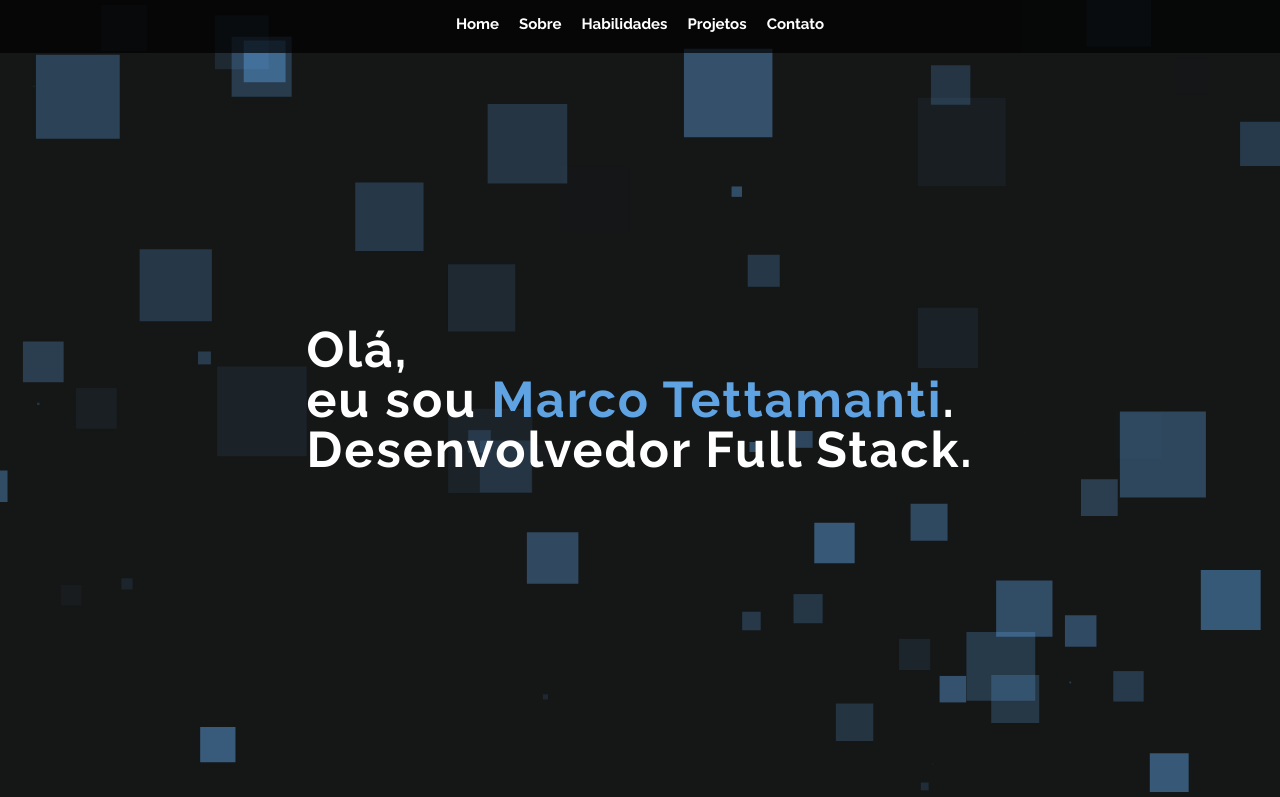
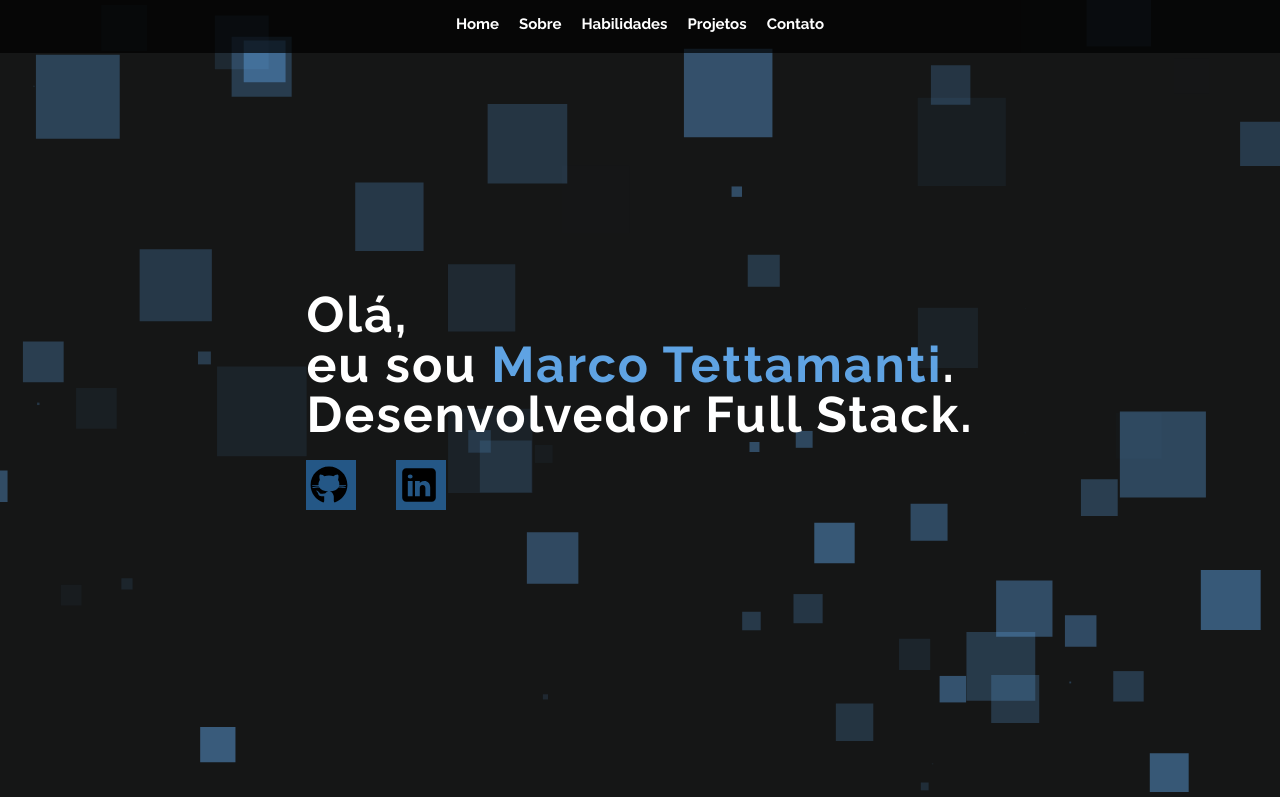
Before and after one commit to tettam/my-portfolio, a plain HTML site: page index.html in a window 1280 px wide. Shown: the top 797 px of the page. Drawn offline with nearby package versions, Linux system fonts and the light colour scheme.

Commit message:
Links network

```diff
--- a/index.html
+++ b/index.html
@@ -29,6 +29,10 @@
       Olá, <br>
       eu sou <span class="highlight">Marco Tettamanti</span>. <br>
       Desenvolvedor Full Stack.
+      <div class="contacts-cube">
+        <a href="https://github.com/tettam" target="_blank" class="moveLink"><img src="src/assets/icons8-github.svg" alt=""></a>
+        <a href="https://github.com/tettam" target="_blank" class="moveLink2"><img src="src/assets/icons8-linkedin.svg" alt=""></a>
+      </div>
     </div>
   </div>
 </header>
@@ -242,7 +246,7 @@
   </div>
   <div class="footer-icons">
     <a href="https://github.com/tettam" target="_blank">
-      <img src="./src/assets/icons8-github-footer.png" alt="github" class="ok">
+      <img src="./src/assets/icons8-github.png" alt="github" class="ok">
     </a>
     <a href="" target="_blank">
       <img src="./src/assets/icons8-linkedin-footer.png" alt="linkedin">
--- a/src/css/styles.css
+++ b/src/css/styles.css
@@ -77,7 +77,6 @@
   line-height: 50px;
   letter-spacing: 2px;
   user-select: none;
-  pointer-events: none;
   font-weight: bold;
   margin: 15px;
 }
@@ -89,6 +88,63 @@
 
 section {
   background-color: #d5d5d5;
+}
+
+.contacts-cube {
+  display: flex;
+  margin-top: 20px;
+}
+
+.contacts-cube a {
+  display: flex;
+  align-items: center;
+  justify-items: center;
+  width: 50px;
+  height: 50px;
+  align-items: center;
+  justify-content: center;
+  margin-right: 40px;
+  background-color: rgb(48, 130, 208, 0.6);
+}
+
+/* .moveLink {
+  position: relative;
+  display: inline-block;
+  animation: moveLink 15s infinite alternate linear;
+}
+.moveLink2 {
+  position: relative;
+  display: inline-block;
+  animation: moveLink2 15s infinite alternate linear;
+}
+
+@keyframes moveLink {
+  0% {
+    transform: translate(0,0);
+  }
+  50% {
+    transform: translate(200px);
+  }
+  100% {
+    transform: translate(0);
+  }
+}
+
+@keyframes moveLink2 {
+  0% {
+    transform: translateX(200px);
+  }
+  50% {
+    transform: translate(0px);
+  }
+  100% {
+    transform: translate(200px);
+  }
+} */
+
+.contacts-cube img {
+  width: 40px;
+  height: 40px;
 }
 
 /* About */
@@ -325,7 +381,7 @@ background: #314C64;
 
 /* Contact */
 .email-sucess {
-  display: flex;
+  display: none;
   justify-content: center;
   align-items: center;
   padding: 20px;
```
Also changed, not shown: src/assets/icons8-github-footer.png (deleted), src/assets/icons8-github.svg (added), src/assets/icons8-linkedin.svg (added), 1 other file.
